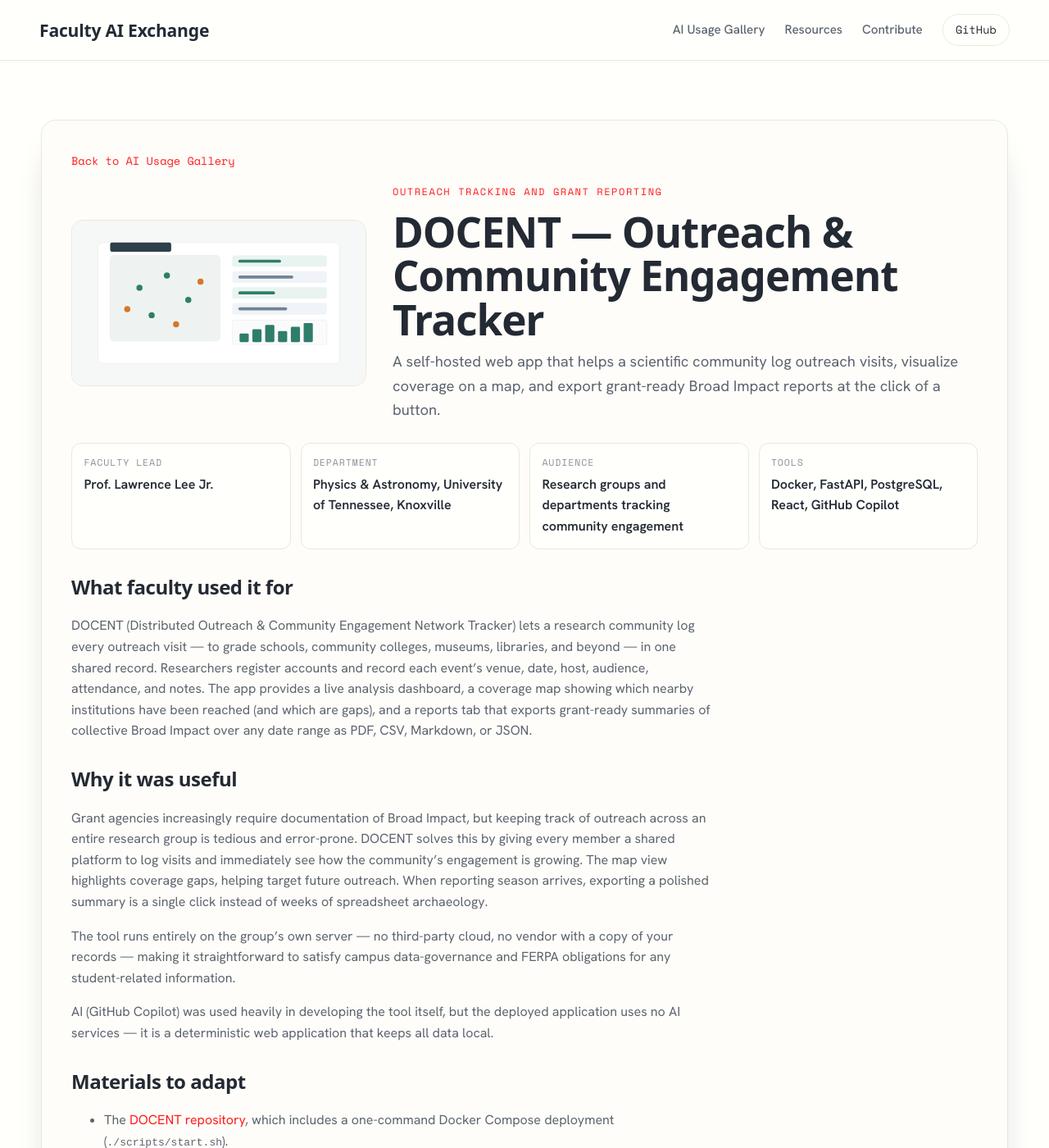
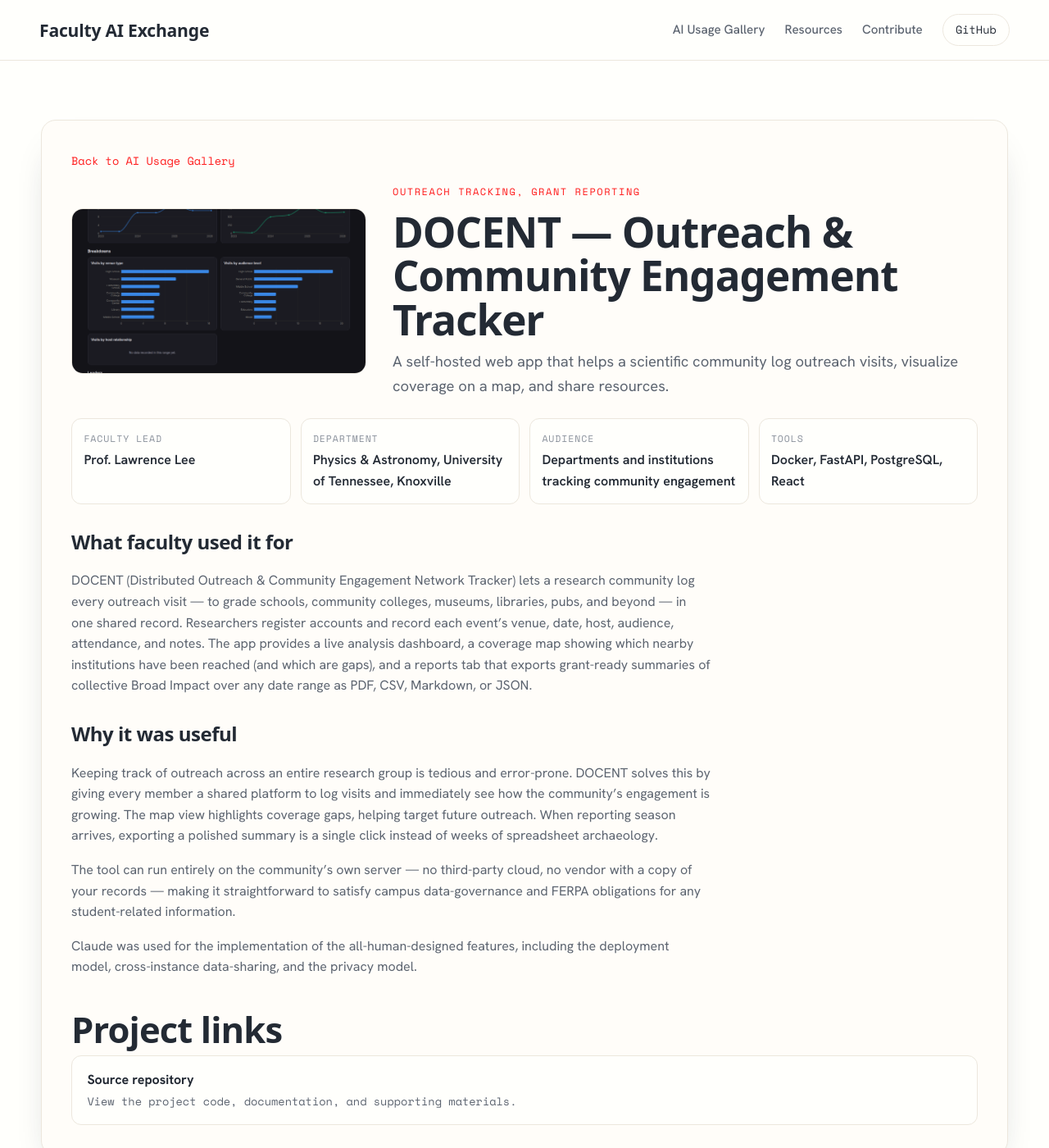
Before and after one commit to FacultyAIExchange/facultyaiexchange.github.io, a Jekyll site: the page built from _examples/outreach-tracker-docent.md, in a window 1280 px wide and 1400 px high. Shown: the whole window at 82% size. Built offline with Jekyll 4.4.1, drawn with Linux system fonts in a browser that asks for light colours; some web fonts are replaced; some of the changed text lies outside the part shown.

Commit message:
manual edits to copy for DOCENT item.

```diff
--- a/_examples/outreach-tracker-docent.md
+++ b/_examples/outreach-tracker-docent.md
@@ -1,41 +1,31 @@
 ---
 title: DOCENT — Outreach & Community Engagement Tracker
-summary: A self-hosted web app that helps a scientific community log outreach visits, visualize coverage on a map, and export grant-ready Broad Impact reports at the click of a button.
-faculty: Prof. Lawrence Lee Jr.
+summary: A self-hosted web app that helps a scientific community log outreach visits, visualize coverage on a map, and share resources.
+faculty: Prof. Lawrence Lee
 department: Physics & Astronomy, University of Tennessee, Knoxville
-audience: Research groups and departments tracking community engagement
-use_case: Outreach tracking and grant reporting
+audience: Departments and institutions tracking community engagement
+use_case: Outreach tracking, grant reporting
 tools:
   - Docker
   - FastAPI
   - PostgreSQL
   - React
-  - GitHub Copilot
 tags:
   - Research
   - Outreach
-  - Broad Impact
   - Grant reporting
-  - Data privacy
-image: /assets/images/outreach-tracker-docent.svg
+image: /assets/images/outreach-tracker-docent.png
 repository_url: https://github.com/lawrenceleejr/DOCENT
 ---
 
 ## What faculty used it for
 
-DOCENT (Distributed Outreach & Community Engagement Network Tracker) lets a research community log every outreach visit — to grade schools, community colleges, museums, libraries, and beyond — in one shared record. Researchers register accounts and record each event's venue, date, host, audience, attendance, and notes. The app provides a live analysis dashboard, a coverage map showing which nearby institutions have been reached (and which are gaps), and a reports tab that exports grant-ready summaries of collective Broad Impact over any date range as PDF, CSV, Markdown, or JSON.
+DOCENT (Distributed Outreach & Community Engagement Network Tracker) lets a research community log every outreach visit — to grade schools, community colleges, museums, libraries, pubs, and beyond — in one shared record. Researchers register accounts and record each event's venue, date, host, audience, attendance, and notes. The app provides a live analysis dashboard, a coverage map showing which nearby institutions have been reached (and which are gaps), and a reports tab that exports grant-ready summaries of collective Broad Impact over any date range as PDF, CSV, Markdown, or JSON.
 
 ## Why it was useful
 
-Grant agencies increasingly require documentation of Broad Impact, but keeping track of outreach across an entire research group is tedious and error-prone. DOCENT solves this by giving every member a shared platform to log visits and immediately see how the community's engagement is growing. The map view highlights coverage gaps, helping target future outreach. When reporting season arrives, exporting a polished summary is a single click instead of weeks of spreadsheet archaeology.
+Keeping track of outreach across an entire research group is tedious and error-prone. DOCENT solves this by giving every member a shared platform to log visits and immediately see how the community's engagement is growing. The map view highlights coverage gaps, helping target future outreach. When reporting season arrives, exporting a polished summary is a single click instead of weeks of spreadsheet archaeology.
 
-The tool runs entirely on the group's own server — no third-party cloud, no vendor with a copy of your records — making it straightforward to satisfy campus data-governance and FERPA obligations for any student-related information.
+The tool can run entirely on the community's own server — no third-party cloud, no vendor with a copy of your records — making it straightforward to satisfy campus data-governance and FERPA obligations for any student-related information.
 
-AI (GitHub Copilot) was used heavily in developing the tool itself, but the deployed application uses no AI services — it is a deterministic web application that keeps all data local.
-
-## Materials to adapt
-
-- The [DOCENT repository](https://github.com/lawrenceleejr/DOCENT), which includes a one-command Docker Compose deployment (`./scripts/start.sh`).
-- An admin panel that generates ready-to-send emails for requesting a subdomain from university IT.
-- Institution import via OpenStreetMap: enter an address and radius to bulk-import nearby schools and community organizations.
-- Free cloud hosting options documented for groups without a spare machine.
+Claude was used for the implementation of the all-human-designed features, including the deployment model, cross-instance data-sharing, and the privacy model.
```
Also changed, not shown: assets/images/outreach-tracker-docent.png (added), assets/images/outreach-tracker-docent.svg (deleted).
